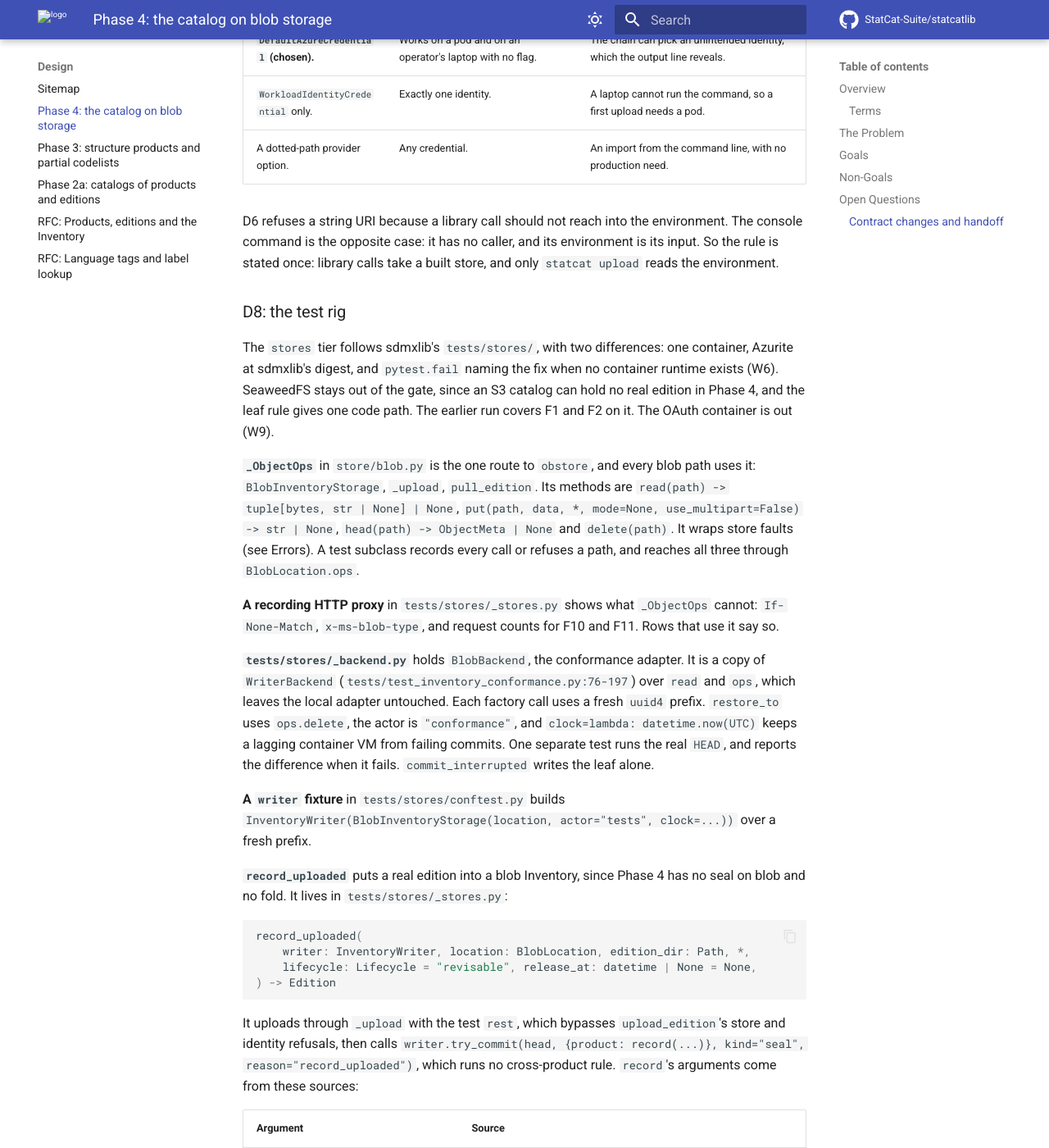
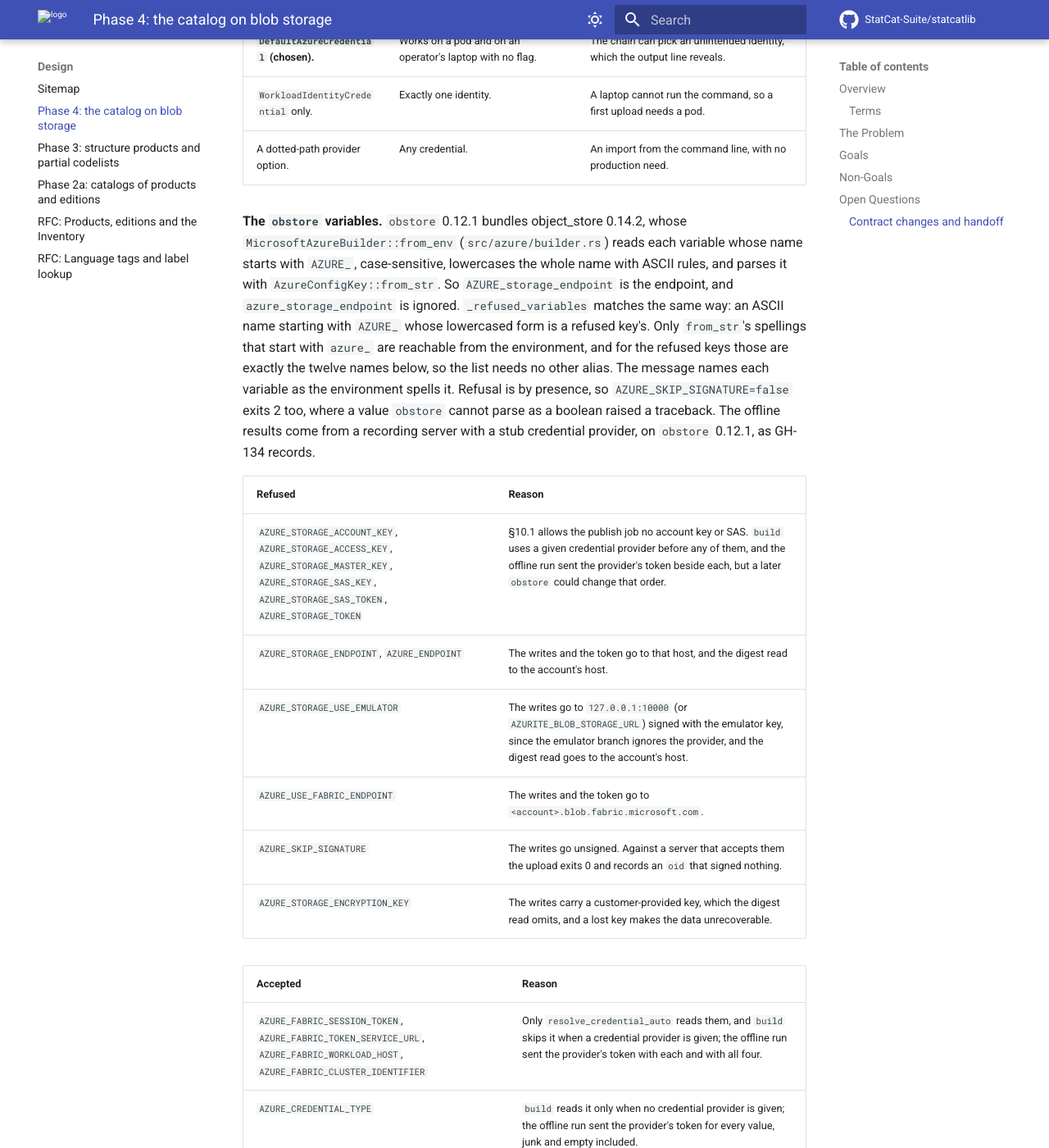
Before and after one commit to StatCat-Suite/statcatlib, an MkDocs documentation site: the page built from docs/design/catalog-on-blob-storage.md, in a window 1280 px wide and 1400 px high, scrolled down 29652 px. Shown: the whole window at 82% size. Built offline with MkDocs 1.6.1 and Material for MkDocs 9.7.7, drawn with Linux system fonts in a browser that asks for light colours; comment, search, counter and statistics services are not loaded; some of the changed text lies outside the part shown.

Commit message:
docs(design): record the obstore variable decisions in D7 and the concurrent leaf read (GH-134)

```diff
--- a/docs/design/catalog-on-blob-storage.md
+++ b/docs/design/catalog-on-blob-storage.md
@@ -6,8 +6,9 @@
     ([report](egm/catalog-on-blob-storage/review_report.md): 4 Blocker, 37 Major, 33 Minor)
     and round 2 ([report](egm/catalog-on-blob-storage/round-2/review_report.md): 0 Blocker, 4
     Major, 20 Minor). The owner's decision of 2026-11-06 on the leaf read updates checklist
-    item 9 and Part 4's closing paragraph.
-*   **Date:** 2026-11-06
+    item 9 and Part 4's closing paragraph. The owner's decisions of 2026-11-07 on the
+    `obstore` variables (GH-134) update D7.
+*   **Date:** 2026-11-07
 *   **Issue:** GH-98. Stage 2's later needs: GH-125. Suite tracker:
     StatCat-Suite/statcat-suite.github.io#19.
 *   **Read against:** statcatlib `e7eba47`, whose code equals `origin/main` `974ea27`
@@ -89,7 +90,7 @@ Three findings from checking `obstore` 0.12.1 shape the design:
 | Live edition | A product's entry in state `live`, the one a reader gets. |
 | Stage 2 | The catalog lock and expiry of §6.9, GH-125 parts 2 and 3. |
 | Fold | Phase 5's job step that records `pending/` registrations as entries (§11.2). |
-| Baked summary | A possible single document of all leaves (plan, Future Improvements), decided by Part 4's numbers. |
+| Baked summary | A single document of all leaves (plan, Future Improvements). The owner chose concurrent leaf reads instead on 2026-11-06 (sdmxlib#375, `leaf_threads` default 64); the summary is the fallback if checklist item 9 shows the read misses plan Goal 1 on real storage. |
 | The cross-product rules | §6.5 items 4, 7 and 8, in `store/cross_product.py`. |
 | Probe | The reader's GET of `seq + 1`, which finds it absent (§6.6). |
 | GH-98 question N | The Nth question in GH-98's "Local design first". |
@@ -120,7 +121,9 @@ The spec's blob protocol has five needs the local writer does not meet:
     `pending/` entry however often it runs.
 *   A remote `Catalog.open` that never returns an embargoed entry and refuses a wrong
     manifest before it reads any other file of the edition.
-*   A recorded Inventory read cost that lets the owner decide on the baked summary.
+*   A recorded Inventory read cost. On it the owner chose concurrent leaf reads on
+    2026-11-06 (sdmxlib#375, `leaf_threads` default 64), with the baked summary as the
+    fallback if checklist item 9 shows the read misses plan Goal 1 on real storage.
 
 ## Non-Goals
 
@@ -278,7 +281,8 @@ answers each Azure item, and the Risks table has a row for each.
 - Whether a real Azure duplicate create answers 409 or 412. The crate maps both to
   `AlreadyExistsError`.
 - That `AzureStore.from_url("az://c/p", credential_provider=...)` uses the provider when account-key
-  variables are also set. The CLI refuses those variables (D7).
+  variables are also set. Offline runs on 0.12.1 show the provider's token sent, and checklist
+  item 10 confirms it on a real account. The CLI refuses those variables (D7).
 - The request `timeout` on a large single-shot Put. The stub documents the 30 s default for streams.
 - Any AWS behaviour, which matters only when an S3 deployment exists.
 
@@ -304,7 +308,7 @@ The owner decided these on 2026-11-04, except W24. W2 and W8 move with `correct`
 | W14 | S2, S3 and S7 go into sdmxlib's `docs/phase-4-restated` PR. | Done: resolved by sdmxlib#372, handoff row 1. |
 | W15 | `view` and upload pass `references=False` when the manifest has no bindings, and statcatlib passes no `structures=` in Phase 4. The fold owns that check. | D6, D7, handoff row 9. |
 | W16 | The CLI's credential is `DefaultAzureCredential` in `AzureCredentialProvider` in `TokenIdentity`, with `azure-identity`, `typer` and `rich` in `blob`. | D2, D7. |
-| W17 | The CLI's grammar, variables and codes: `az://<container>[/<prefix>]`, `AZURE_STORAGE_ACCOUNT_NAME`, a refusal when key or SAS variables are set, and from 2026-11-05 when token or endpoint variables are set, RFC 3339 with a zone, exit codes 0, 1 and 2, and a one-hour timeout. | D7. |
+| W17 | The CLI's grammar, variables and codes: `az://<container>[/<prefix>]`, `AZURE_STORAGE_ACCOUNT_NAME`, a refusal when key or SAS variables are set, from 2026-11-05 when token or endpoint variables are set, and from 2026-11-07 when emulator, Fabric endpoint, skip-signature or encryption-key variables are set in any spelling `obstore` reads, RFC 3339 with a zone, exit codes 0, 1 and 2, and a one-hour timeout. | D7. |
 | W18 | `lancedb` stays out of `blob`, and a `[blob]`-only install skips the search index check. | D2. |
 | W19 | `record_uploaded` lives in `tests/stores/_stores.py`, runs no cross-product rule, and takes `lifecycle=`. | D8. |
 | W20 | `exclusive()` and the internal commit split wait for GH-125. | D1. |
@@ -781,8 +785,7 @@ statcat upload EDITION_DIR AZ_URL [--release-at TIME]
 | Store | `AzureStore.from_url(AZ_URL, account_name=<the variable>, credential_provider=TokenIdentity(AzureCredentialProvider(DefaultAzureCredential())), client_options={"timeout": "1h"})` | The caller of a console command has nothing to pass. One hour covers a 5,000 MiB Put at about 1.4 MB/s; the real-account checklist tests a large file. |
 | Account | `AZURE_STORAGE_ACCOUNT_NAME`, required. Missing exits 2. | `obstore`'s documented variable (`_store/_azure.pyi`), so no new name. The CLI passes it as `account_name=`, since `store.config` omits a value read from the environment (F23). |
 | Identity | `azure.identity`'s own variables, such as `AZURE_CLIENT_ID`, `AZURE_TENANT_ID` and `AZURE_FEDERATED_TOKEN_FILE` for a workload identity. | A publish job's pod already has them. |
-| Keys | `AZURE_STORAGE_ACCOUNT_KEY`, `AZURE_STORAGE_ACCESS_KEY`, `AZURE_STORAGE_MASTER_KEY` or a SAS variable set exits 2. | §10.1 says no keys, and which credential wins is unconfirmed. |
-| Overrides | `AZURE_STORAGE_TOKEN`, `AZURE_STORAGE_ENDPOINT` or its other spelling `AZURE_ENDPOINT` set exits 2, an empty value included. The owner decided this on 2026-11-05. | `obstore` reads them (`_store/_azure.pyi`). A token writes under another identity than the upload records, and an endpoint sends the writes to another host than the digest read. |
+| Refused variables | Twelve `obstore` variables, below, set exit 2 before a credential is built, an empty value or `false` included. The owner decided the keys and SAS first, the token and endpoints on 2026-11-05, and the rest on 2026-11-07. | Each changes the credential, the host, the signing or the encryption of the writes. |
 | `--release-at` | RFC 3339 with `Z` or an offset, parsed with `datetime.fromisoformat`. A naive time exits 2. Omitted writes `null`. | §6.3's instant, with no silent time zone. |
 | Output | Sent and kept counts, the identity's `oid`, and whether it registered. | A chained credential can pick an unintended identity, and this shows which one acted. |
 | Exit codes | 0: uploaded, or already registered with the same bytes. 1: `UploadCheckError`, each finding printed as `FAIL <file>: <detail>`, or a `ManifestError`, `BlobStoreError` or `azure.core.exceptions.ClientAuthenticationError`, printed as `ERROR <message>`. 2: usage, and an `ImportError` naming the extra. | `verify-catalog`'s `FAIL` form, Typer's 2, and no traceback. |
@@ -793,6 +796,44 @@ statcat upload EDITION_DIR AZ_URL [--release-at TIME]
 | **`DefaultAzureCredential` (chosen).** | Works on a pod and on an operator's laptop with no flag. | The chain can pick an unintended identity, which the output line reveals. |
 | `WorkloadIdentityCredential` only. | Exactly one identity. | A laptop cannot run the command, so a first upload needs a pod. |
 | A dotted-path provider option. | Any credential. | An import from the command line, with no production need. |
+
+**The `obstore` variables.** `obstore` 0.12.1 bundles object_store 0.14.2, whose
+`MicrosoftAzureBuilder::from_env` (`src/azure/builder.rs`) reads each variable whose name
+starts with `AZURE_`, case-sensitive, lowercases the whole name with ASCII rules, and
+parses it with `AzureConfigKey::from_str`. So `AZURE_storage_endpoint` is the endpoint,
+and `azure_storage_endpoint` is ignored. `_refused_variables` matches the same way: an
+ASCII name starting with `AZURE_` whose lowercased form is a refused key's. Only
+`from_str`'s spellings that start with `azure_` are reachable from the environment, and
+for the refused keys those are exactly the twelve names below, so the list needs no other
+alias. The message names each variable as the environment spells it. Refusal is by
+presence, so `AZURE_SKIP_SIGNATURE=false` exits 2 too, where a value `obstore` cannot parse
+as a boolean raised a traceback. The offline results come from a recording server with a
+stub credential provider, on `obstore` 0.12.1, as GH-134 records.
+
+| Refused | Reason |
+|---|---|
+| `AZURE_STORAGE_ACCOUNT_KEY`, `AZURE_STORAGE_ACCESS_KEY`, `AZURE_STORAGE_MASTER_KEY`, `AZURE_STORAGE_SAS_KEY`, `AZURE_STORAGE_SAS_TOKEN`, `AZURE_STORAGE_TOKEN` | §10.1 allows the publish job no account key or SAS. `build` uses a given credential provider before any of them, and the offline run sent the provider's token beside each, but a later `obstore` could change that order. |
+| `AZURE_STORAGE_ENDPOINT`, `AZURE_ENDPOINT` | The writes and the token go to that host, and the digest read to the account's host. |
+| `AZURE_STORAGE_USE_EMULATOR` | The writes go to `127.0.0.1:10000` (or `AZURITE_BLOB_STORAGE_URL`) signed with the emulator key, since the emulator branch ignores the provider, and the digest read goes to the account's host. |
+| `AZURE_USE_FABRIC_ENDPOINT` | The writes and the token go to `<account>.blob.fabric.microsoft.com`. |
+| `AZURE_SKIP_SIGNATURE` | The writes go unsigned. Against a server that accepts them the upload exits 0 and records an `oid` that signed nothing. |
+| `AZURE_STORAGE_ENCRYPTION_KEY` | The writes carry a customer-provided key, which the digest read omits, and a lost key makes the data unrecoverable. |
+
+| Accepted | Reason |
+|---|---|
+| `AZURE_FABRIC_SESSION_TOKEN`, `AZURE_FABRIC_TOKEN_SERVICE_URL`, `AZURE_FABRIC_WORKLOAD_HOST`, `AZURE_FABRIC_CLUSTER_IDENTIFIER` | Only `resolve_credential_auto` reads them, and `build` skips it when a credential provider is given; the offline run sent the provider's token with each and with all four. |
+| `AZURE_CREDENTIAL_TYPE` | `build` reads it only when no credential provider is given; the offline run sent the provider's token for every value, junk and empty included. |
+| `AZURE_STORAGE_CLIENT_ID`, `AZURE_STORAGE_CLIENT_SECRET`, `AZURE_STORAGE_TENANT_ID`, `AZURE_STORAGE_AUTHORITY_ID`, `AZURE_AUTHORITY_ID`, `AZURE_STORAGE_AUTHORITY_HOST` | `obstore`'s own service principal settings, read only when no provider is given; the offline run sent the provider's token. |
+| `AZURE_MSI_ENDPOINT`, `AZURE_IDENTITY_ENDPOINT`, `IDENTITY_ENDPOINT`, `AZURE_OBJECT_ID`, `AZURE_MSI_RESOURCE_ID` | Managed identity settings, read only when no provider is given; the offline run sent the provider's token. |
+| `AZURE_USE_AZURE_CLI` | Read only when no provider is given; the offline run sent the provider's token for `true` and for junk. |
+| `AZURE_CONTAINER_NAME` | `build` parses the `az://` URL after the environment, and the URL's container replaces it. |
+| `AZURE_DISABLE_TAGGING` | An upload sets no tags. A value that is no boolean fails the store's build with a traceback. |
+| `AZURE_ENCRYPTION_KEY` | `from_str` has no such key, and the offline run sent no customer-key headers with it. |
+| `AZURE_PROXY_URL`, `AZURE_ALLOW_HTTP` | Client options: `_azure_location` passes `client_options`, which replaces those `from_env` read; the offline run left a dead proxy unused. With every endpoint variable refused, the account's URL is `https`. |
+| `AZURE_CLIENT_ID`, `AZURE_CLIENT_SECRET`, `AZURE_TENANT_ID`, `AZURE_FEDERATED_TOKEN_FILE`, `AZURE_AUTHORITY_HOST` | `azure.identity`'s settings, which choose the identity `DefaultAzureCredential` gives. `obstore` reads all five too, only when no provider is given. |
+
+The provider's precedence rests on offline runs with a stub provider. Checklist item 10
+shows which identity Azure records under a real `DefaultAzureCredential`.
 
 D6 refuses a string URI because a library call should not reach into the environment. The
 console command is the opposite case: it has no caller, and its environment is its input. So
```
